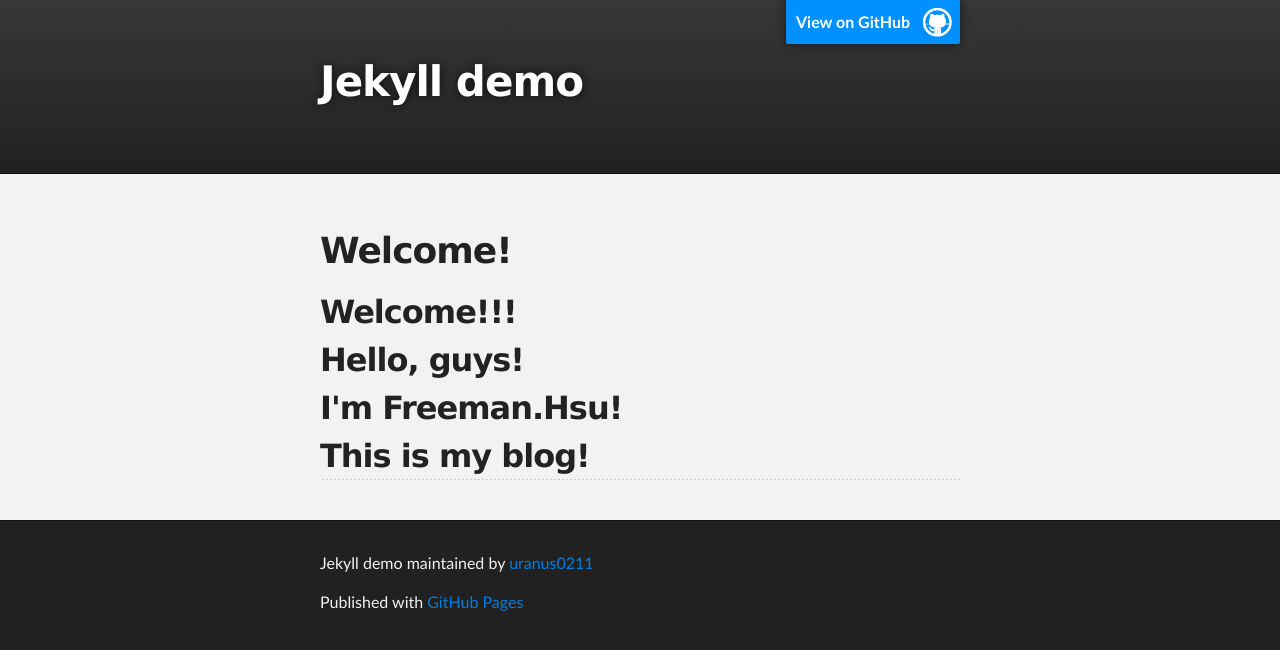
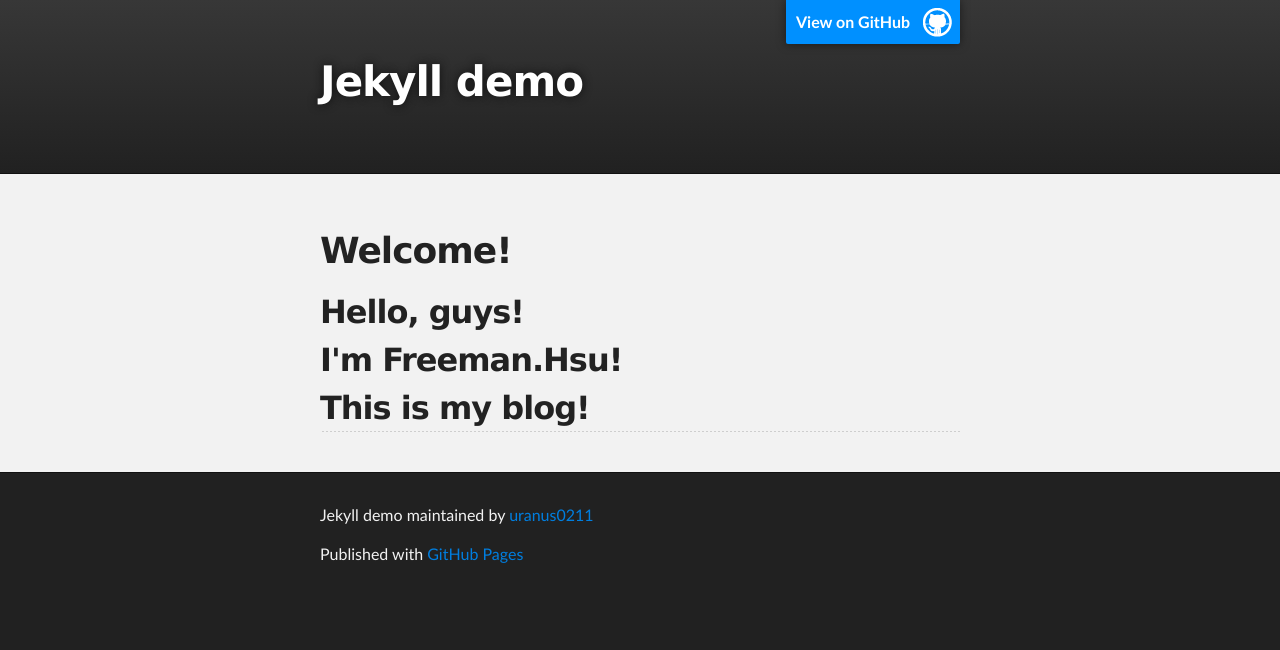
Before and after one commit to freeman0211/jekyll_demo, a Jekyll site: the page index.html, which Jekyll copies as it is, in a window 1280 px wide. Shown: the top 650 px of the page. Built offline with Jekyll 4.4.1, drawn with Linux system fonts in a browser that asks for light colours.

Commit message:
Update index.html

```diff
--- a/index.html
+++ b/index.html
@@ -11,7 +11,7 @@
     <title>Jekyll demo</title>
   </head>
 
-  <body>
+  <body bgcolor="white">
 
     <!-- HEADER -->
     <div id="header_wrap" class="outer">
@@ -36,7 +36,7 @@
 <a name="welcome" class="anchor" href="#welcome"><span class="octicon octicon-link"></span></a>Welcome!</h1>
 
 <h2>
-<a name="its-iceminghsus-blog" class="anchor" href="#its-iceminghsus-blog"><span class="octicon octicon-link"></span></a>Welcome!!!<br />Hello, guys!<br />I'm Freeman.Hsu!<br />This is my blog!</h2>
+<a background-color="white" name="its-iceminghsus-blog" class="anchor" href="#its-iceminghsus-blog"><span class="octicon octicon-link"></span></a>Hello, guys!<br />I'm Freeman.Hsu!<br />This is my blog!</h2>
       </section>
     </div>
 
```
